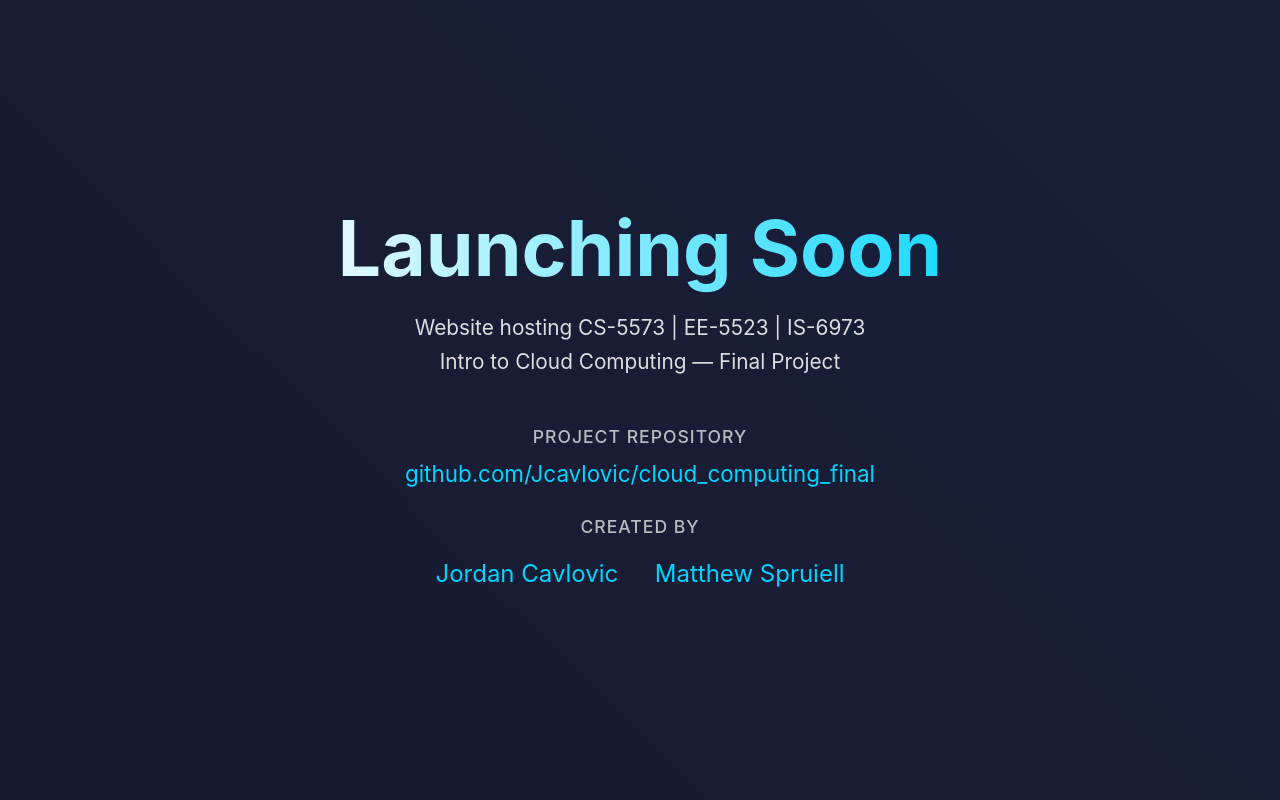
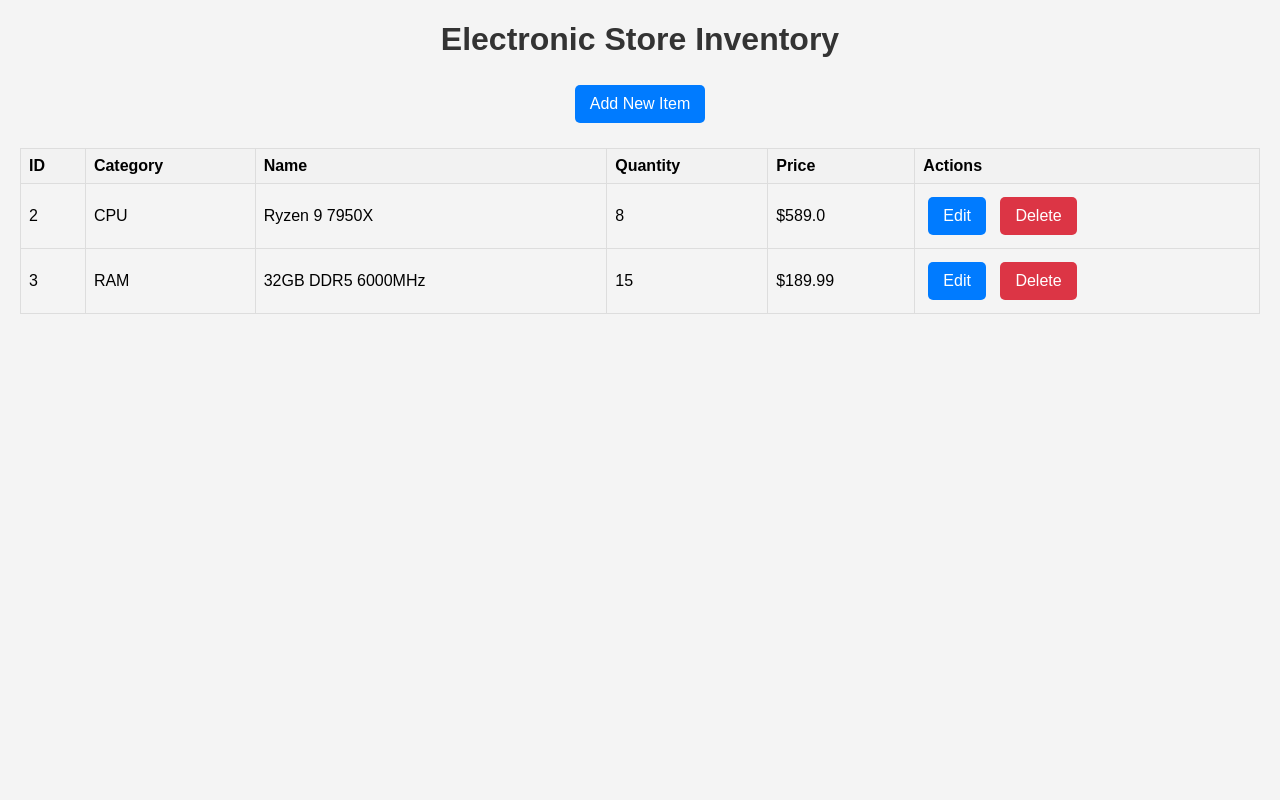
Before and after one commit to Jcavlovic/cloud_computing_final, a Flask app: page / in a window 1280 px wide. Run offline with Flask 3, Linux system fonts and the light colour scheme.

Commit message:
Template design

```diff
--- a/app.py
+++ b/app.py
@@ -1,10 +1,57 @@
-from flask import Flask, render_template
+# app.py
+from flask import Flask, render_template, request, redirect, url_for
 
 app = Flask(__name__)
 
+# In-memory "database" – a simple list
+inventory = [
+    {"id": 1, "category": "GPU", "name": "RTX 4090", "quantity": 5, "price": 1599.99},
+    {"id": 2, "category": "CPU", "name": "Ryzen 9 7950X", "quantity": 8, "price": 589.00},
+    {"id": 3, "category": "RAM", "name": "32GB DDR5 6000MHz", "quantity": 15, "price": 189.99},
+]
+
+# Helper to get next ID
+def get_next_id():
+    return max([item["id"] for item in inventory], default=0) + 1
+
 @app.route('/')
-def home():
-    return render_template('index.html')
+def index():
+    return render_template('index.html', items=inventory)
+
+@app.route('/add', methods=['GET', 'POST'])
+def add_item():
+    if request.method == 'POST':
+        new_item = {
+            "id": get_next_id(),
+            "category": request.form['category'],
+            "name": request.form['name'],
+            "quantity": int(request.form['quantity']),
+            "price": float(request.form['price'])
+        }
+        inventory.append(new_item)
+        return redirect(url_for('index'))
+    return render_template('add.html')
+
+@app.route('/update/<int:item_id>', methods=['GET', 'POST'])
+def update_item(item_id):
+    item = next((i for i in inventory if i["id"] == item_id), None)
+    if not item:
+        return "Item not found", 404
+
+    if request.method == 'POST':
+        item["category"] = request.form['category']
+        item["name"] = request.form['name']
+        item["quantity"] = int(request.form['quantity'])
+        item["price"] = float(request.form['price'])
+        return redirect(url_for('index'))
+
+    return render_template('update.html', item=item)
+
+@app.route('/delete/<int:item_id>')
+def delete_item(item_id):
+    global inventory
+    inventory = [i for i in inventory if i["id"] != item_id]
+    return redirect(url_for('index'))
 
 if __name__ == '__main__':
     app.run(debug=True)
--- a/static/css/style.css
+++ /dev/null
@@ -1,103 +0,0 @@
-:root {
-  --bg: #0f0f0f;
-  --text: #ffffff;
-  --accent: #00d4ff;
-  --text-secondary: rgba(255, 255, 255, 0.8);
-}
-
-* {
-  margin: 0;
-  padding: 0;
-  box-sizing: border-box;
-}
-
-body {
-  font-family: 'Inter', -apple-system, BlinkMacSystemFont, 'Segoe UI', Roboto, sans-serif;
-  background: var(--bg);
-  color: var(--text);
-  min-height: 100vh;
-  display: flex;
-  align-items: center;
-  justify-content: center;
-  text-align: center;
-  overflow: hidden;
-  padding: 2rem;
-}
-
-.bg-animation {
-  position: absolute;
-  top: 0; left: 0;
-  width: 100%; height: 100%;
-  background: linear-gradient(45deg, #0a0a0a, #1a1a2e, #16213e);
-  background-size: 400% 400%;
-  animation: gradient 15s ease infinite;
-  z-index: 1;
-}
-
-@keyframes gradient {
-  0%   { background-position: 0% 50%; }
-  50%  { background-position: 100% 50%; }
-  100% { background-position: 0% 50%; }
-}
-
-.container {
-  position: relative;
-  z-index: 2;
-  max-width: 800px;
-  width: 100%;
-}
-
-h1 {
-  font-size: 4.8rem;
-  font-weight: 700;
-  margin-bottom: 1rem;
-  background: linear-gradient(90deg, #ffffff, var(--accent));
-  -webkit-background-clip: text;
-  -webkit-text-fill-color: transparent;
-  background-clip: text;
-}
-
-.subtitle {
-  font-size: 1.3rem;
-  margin-bottom: 3rem;
-  opacity: 0.85;
-  line-height: 1.6;
-}
-
-.info-section h3 {
-  font-size: 1.1rem;
-  font-weight: 500;
-  margin: 1.8rem 0 0.8rem;
-  opacity: 0.7;
-  text-transform: uppercase;
-  letter-spacing: 1px;
-}
-
-.link {
-  display: block;
-  color: var(--accent);
-  font-size: 1.4rem;
-  margin: 0.8rem 0;
-  text-decoration: none;
-  transition: all 0.3s ease;
-}
-
-.link:hover {
-  color: #ffffff;
-  text-shadow: 0 0 10px rgba(0, 212, 255, 0.5);
-  transform: translateY(-2px);
-}
-
-.creators .link {
-  display: inline-block;
-  margin: 0.6rem 1rem;
-  font-size: 1.5rem;
-}
-
-/* Responsive */
-@media (max-width: 640px) {
-  h1 { font-size: 3.2rem; }
-  .subtitle { font-size: 1.1rem; }
-  .link { font-size: 1.2rem; }
-  .creators .link { display: block; margin: 0.8rem 0; }
-}
--- /dev/null
+++ b/static/style.css
@@ -0,0 +1,97 @@
+/* static/style.css */
+body {
+    font-family: Arial, sans-serif;
+    margin: 20px;
+    background-color: #f4f4f4;
+}
+
+header {
+    text-align: center;
+    margin-bottom: 20px;
+}
+
+h1 {
+    color: #333;
+}
+
+table {
+    width: 100%;
+    border-collapse: collapse;
+    margin-bottom: 20px;
+}
+
+th, td {
+    border: 1px solid #ddd;
+    padding: 8px;
+    text-align: left;
+}
+
+th {
+    background-color: #f2f2f2;
+}
+
+.btn {
+    display: inline-block;
+    padding: 10px 15px;
+    margin: 5px;
+    background-color: #007bff;
+    color: white;
+    text-decoration: none;
+    border-radius: 5px;
+}
+
+.btn:hover {
+    background-color: #0056b3;
+}
+
+.btn.delete {
+    background-color: #dc3545;
+}
+
+.btn.delete:hover {
+    background-color: #c82333;
+}
+
+.btn.back {
+    background-color: #6c757d;
+}
+
+.btn.back:hover {
+    background-color: #5a6268;
+}
+
+form {
+    max-width: 400px;
+    margin: 0 auto;
+    background: white;
+    padding: 20px;
+    border-radius: 8px;
+    box-shadow: 0 0 10px rgba(0,0,0,0.1);
+}
+
+label {
+    display: block;
+    margin-bottom: 5px;
+}
+
+input, select {
+    width: 100%;
+    padding: 8px;
+    margin-bottom: 10px;
+    border: 1px solid #ddd;
+    border-radius: 4px;
+}
+
+button {
+    width: 100%;
+    padding: 10px;
+    background-color: #28a745;
+    color: white;
+    border: none;
+    border-radius: 5px;
+    cursor: pointer;
+}
+
+button:hover {
+    background-color: #218838;
+}
--- a/templates/index.html
+++ b/templates/index.html
@@ -1,43 +1,43 @@
+<!-- templates/index.html -->
 <!DOCTYPE html>
 <html lang="en">
 <head>
-  <meta charset="UTF-8" />
-  <meta name="viewport" content="width=device-width, initial-scale=1.0"/>
-  <title>Launching Soon – Cloud Computing Project</title>
-  <meta name="description" content="Cloud Computing Final Project - Launching Soon Page" />
-
-  <link rel="icon" href="{{ url_for('static', filename='images/favicon.svg') }}" type="image/svg+xml">
-
-  <link rel="stylesheet" href="{{ url_for('static', filename='css/style.css') }}">
+    <meta charset="UTF-8">
+    <meta name="viewport" content="width=device-width, initial-scale=1.0">
+    <title>Inventory Management</title>
+    <link rel="stylesheet" href="{{ url_for('static', filename='style.css') }}">
 </head>
 <body>
-
-  <div class="bg-animation"></div>
-
-  <main class="container">
-    <h1>Launching Soon</h1>
-    <p class="subtitle">
-      Website hosting CS-5573 | EE-5523 | IS-6973<br>
-      Intro to Cloud Computing — Final Project
-    </p>
-
-    <div class="info-section">
-      <h3>Project Repository</h3>
-      <a href="https://github.com/Jcavlovic/cloud_computing_final" target="_blank" class="link">
-        github.com/Jcavlovic/cloud_computing_final
-      </a>
-
-      <h3>Created by</h3>
-      <div class="creators">
-        <a href="https://www.linkedin.com/in/jordan-cavlovic-507629199/" target="_blank" class="link">
-          Jordan Cavlovic
-        </a>
-        <a href="https://www.linkedin.com/in/matthew-spruiell-a94382132/" target="_blank" class="link">
-          Matthew Spruiell
-        </a>
-      </div>
-    </div>
-  </main>
-
+    <header>
+        <h1>Electronic Store Inventory</h1>
+        <a href="{{ url_for('add_item') }}" class="btn">Add New Item</a>
+    </header>
+    <table>
+        <thead>
+            <tr>
+                <th>ID</th>
+                <th>Category</th>
+                <th>Name</th>
+                <th>Quantity</th>
+                <th>Price</th>
+                <th>Actions</th>
+            </tr>
+        </thead>
+        <tbody>
+            {% for item in items %}
+            <tr>
+                <td>{{ item.id }}</td>
+                <td>{{ item.category }}</td>
+                <td>{{ item.name }}</td>
+                <td>{{ item.quantity }}</td>
+                <td>${{ item.price }}</td>
+                <td>
+                    <a href="{{ url_for('update_item', item_id=item.id) }}" class="btn">Edit</a>
+                    <a href="{{ url_for('delete_item', item_id=item.id) }}" class="btn delete" onclick="return confirm('Are you sure?')">Delete</a>
+                </td>
+            </tr>
+            {% endfor %}
+        </tbody>
+    </table>
 </body>
 </html>
```
Also changed, not shown: templates/add.html (added, +34 -0 lines), templates/update.html (added, +34 -0 lines).
